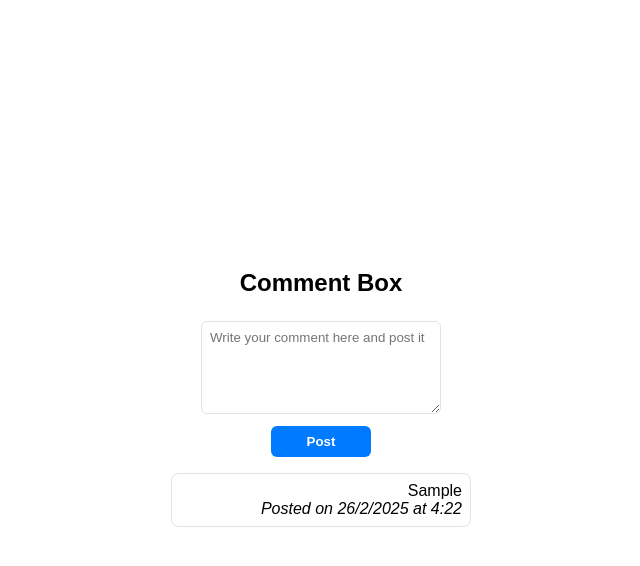
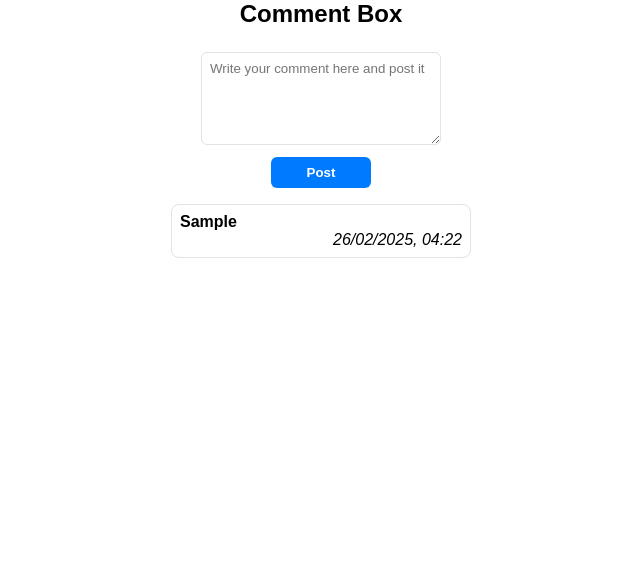
Before and after one commit to Emirchelo-Lopez/DEVF-EXT-JS101, a plain HTML site: page index.html in a window 1280 px wide. Both pictures are taken after typing "Sample" into the empty fields and a click on the button "Post". Shown: the whole page, without its empty margins (319-959 px from the left). Drawn offline with Linux system fonts and the light colour scheme; a web font is replaced by a local one.

Commit message:
First finished version of comment box

```diff
--- a/index.css
+++ b/index.css
@@ -18,7 +18,7 @@ body {
   flex-direction: column;
   gap: 12px;
   width: 300px;
-  height: auto;
+  height: 100%;
 }
 
 h1 {
@@ -61,13 +61,15 @@ form button:hover {
   display: flex;
   flex-direction: column;
   list-style-type: none;
-  align-items: flex-end;
   border: 1px solid #e1e3e5;
   border-radius: 8px;
   padding: 8px;
   margin: 4px 0;
+  font-weight: 600;
 }
 
 #newComments li span {
   font-style: italic;
+  align-self: flex-end;
+  font-weight: normal;
 }
--- a/index.js
+++ b/index.js
@@ -1,7 +1,19 @@
 let commentForm = document.getElementById("comment-form");
 let textarea = document.getElementById("comment-input");
 let newComments = document.getElementById("newComments");
-let currentDate = new Date();
+
+function formatDate() {
+  const currentDate = new Date();
+  const formattedDate = currentDate.toLocaleString("es-MX", {
+    day: "2-digit",
+    month: "2-digit",
+    year: "numeric",
+    hour: "2-digit",
+    minute: "2-digit",
+    hour12: false,
+  });
+  return formattedDate;
+}
 
 commentForm.addEventListener("submit", () => {
   event.preventDefault();
@@ -17,17 +29,7 @@ commentForm.addEventListener("submit", () => {
   let lastPosted = document.createElement("span");
 
   // assigning the date and time to the span
-  lastPosted.textContent =
-    " Posted on " +
-    currentDate.getDate() +
-    "/" +
-    (currentDate.getMonth() + 1) +
-    "/" +
-    currentDate.getFullYear() +
-    " at " +
-    currentDate.getHours() +
-    ":" +
-    currentDate.getMinutes();
+  lastPosted.textContent = formatDate();
 
   // adding the span to list item
   newComment.appendChild(lastPosted);
```
Also changed, not shown: index.html (+1 -1 lines).
